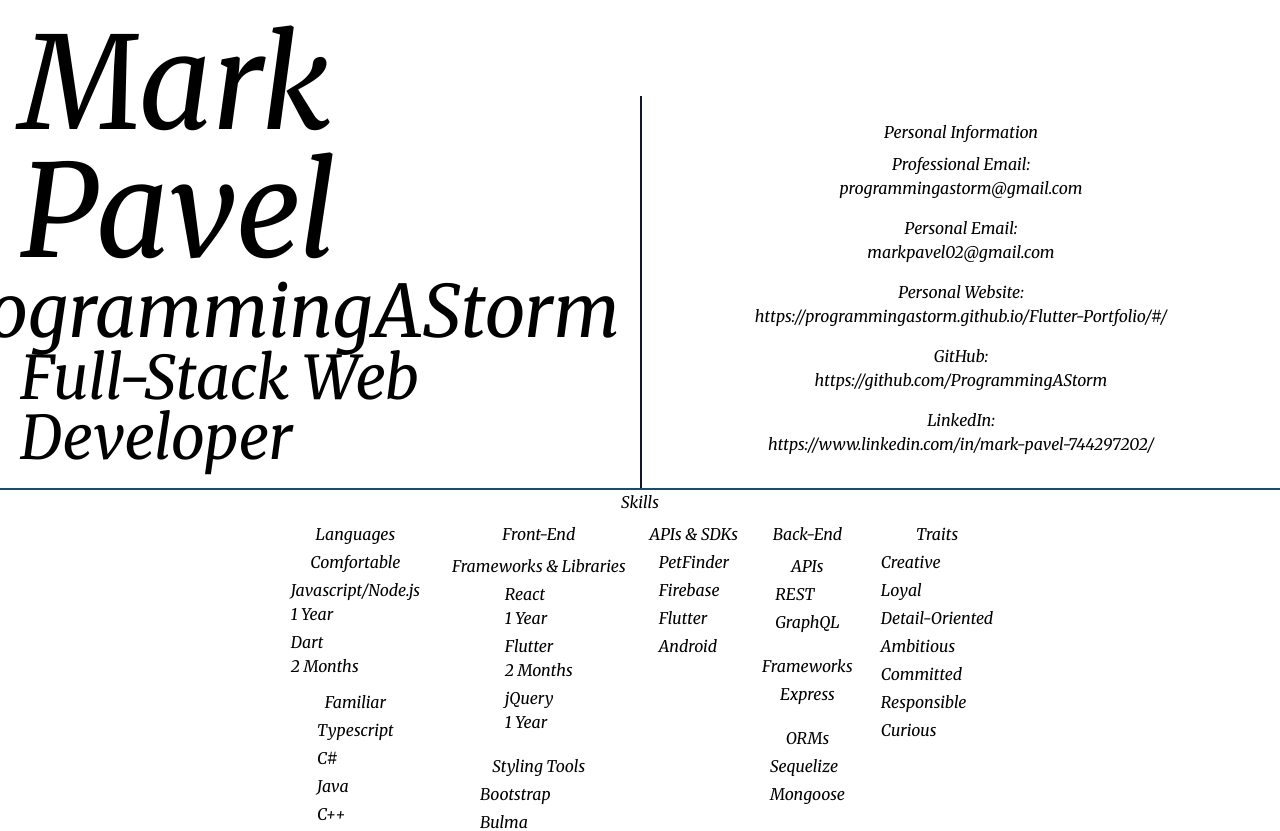
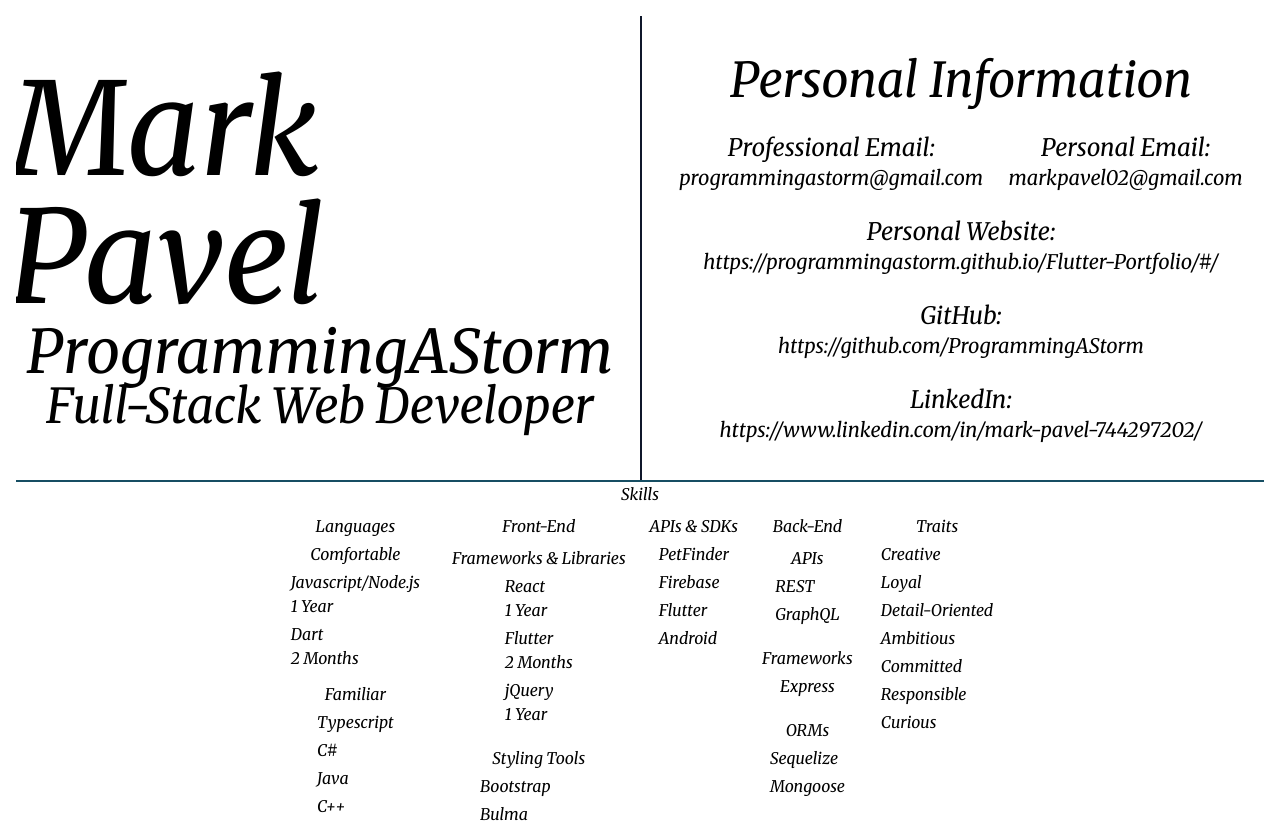
Before and after one commit to ProgrammingAStorm/Resume-Template, a React (Vite) app: page / in a window 1280 px wide. Shown: the top 831 px of the page. Built offline with nearby package versions, Linux system fonts and the light colour scheme.

Commit message:
Added Header Stylings and Borders

```diff
--- a/src/App.tsx
+++ b/src/App.tsx
@@ -9,13 +9,8 @@ import { data } from "./data";
 
 function App() {
   return (
-    <main className="flex flex-col items-center">
-      <div className="
-        flex
-        justify-between items-end
-        border-b-2 border-cyan-900
-        w-screen
-      ">
+    <main className="flex flex-col items-center m-4 overflow-hidden">
+      <div className="flex border-b-2 border-cyan-900 w-screen ">
         <Header {...data.header} />
         <Details {...data.personalDetails} />
       </div>
--- a/src/components/Details.tsx
+++ b/src/components/Details.tsx
@@ -9,17 +9,33 @@ export default function Details(personalData: PersonalData) {
         w-1/2
         h-full
     ">
-        <h1>Personal Information</h1>
+        <h1
+            className="
+                m-4
+                text-5xl
+            "
+        >Personal Information</h1>
 
-        <ul className="flex flex-col items-center">
+        <ul className="
+            flex flex-wrap
+            justify-evenly
+        ">
             {personalData.personalDetails.map((details) => {
                 return <li
                     key={details.key}
-                    className="flex flex-col text-center m-2"
+                    className="
+                        flex flex-col
+                        text-center
+                        m-3
+                    "
                 >
-                    <h2>{details.name}:</h2>
+                    <h2
+                        className="
+                            text-2xl
+                        "
+                    >{details.name}:</h2>
                     <a
-                        className=""
+                        className="text-xl"
                         href={details.link}
                     >{details.link}</a>
                 </li>
--- a/src/components/Header.tsx
+++ b/src/components/Header.tsx
@@ -1,21 +1,25 @@
 import { HeaderData } from "../data"
 
 export default function Header(header: HeaderData) {
-    return <header className="
-        flex flex-col items-center
-        p-5
-        border-slate-900
-        w-1/2
-        h-full
-    ">
-        <div className="flex justify-end w-full">
-            <h1 className="text-9xl">{header.name}</h1>
-        </div>
-        <div className="flex justify-end w-full">
-            <h2 className="text-7xl">{header.psuedonym}</h2>
-        </div>
-        <div className="flex justify-end w-full">
-            <h3 className="text-6xl">{header.position}</h3>
+    return <header className="flex flex-col justify-center w-1/2">
+        <div className="p-2">
+            <div className="flex justify-center items-center">
+                <h1 className="flex flex-col justify-end items-end text-9xl">
+                    {header.name}
+                </h1>
+            </div>
+
+            <div className=" flex justify-center items-center">
+                <h2 className="flex flex-col justify-end items-end text-6xl">
+                    {header.psuedonym}
+                </h2>
+            </div>
+
+            <div className="flex justify-center items-center">
+                <h3 className="flex flex-col justify-end items-end text-5xl">
+                    {header.position}
+                </h3>
+            </div>
         </div>
     </header>
 }
```
